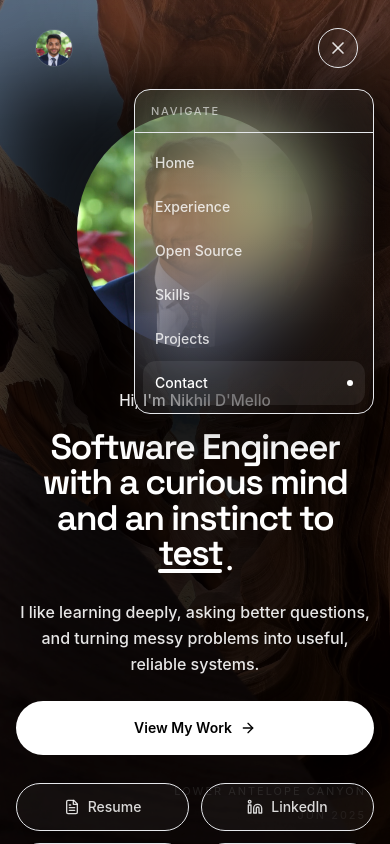
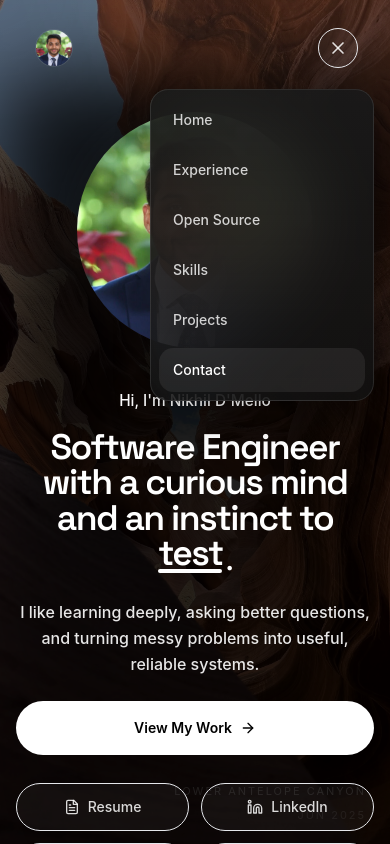
Before and after one commit to nikdmello/website, a Next.js app: page / in a window 390 px wide. Both pictures are taken after a click on the button 338 px from the left and 48 px from the top of the page. Shown: the top 844 px of the page. Built offline with nearby package versions, Linux system fonts and the light colour scheme.

Commit message:
Refine mobile nav dropdown styling

```diff
--- a/components/TopNav.tsx
+++ b/components/TopNav.tsx
@@ -149,14 +149,9 @@ export default function TopNav() {
         </nav>
 
         {mobileMenuOpen ? (
-          <div className="pointer-events-auto absolute right-0 top-full mt-2 w-60 sm:hidden">
-            <div className="overflow-hidden rounded-[1rem] border border-white/8 bg-[linear-gradient(180deg,rgba(255,255,255,0.05),rgba(255,255,255,0.015))] shadow-[0_18px_40px_rgba(0,0,0,0.24)] backdrop-blur-2xl">
-              <div className="border-b border-white/8 px-4 py-3">
-                <p className="text-[11px] font-medium uppercase tracking-[0.16em] text-white/60">
-                  Navigate
-                </p>
-              </div>
-              <div className="flex flex-col p-2">
+          <div className="pointer-events-auto absolute right-0 top-full mt-2 w-56 sm:hidden">
+            <div className="overflow-hidden rounded-[1.15rem] border border-white/10 bg-[linear-gradient(180deg,rgba(26,26,26,0.9),rgba(18,18,18,0.82))] shadow-[0_18px_36px_rgba(0,0,0,0.22)] backdrop-blur-2xl">
+              <div className="flex flex-col gap-1.5 p-2">
               {navigationItems.map((item) => {
                 const isActive = activeSection === item.id
 
@@ -165,12 +160,11 @@ export default function TopNav() {
                     key={item.id}
                     type="button"
                     onClick={() => scrollToSection(item.id)}
-                    className={`flex items-center justify-between rounded-[0.8rem] px-3 py-3 text-left text-sm transition-colors ${
-                      isActive ? 'bg-white/[0.07] text-white' : 'text-white/80 hover:bg-white/[0.04] hover:text-white'
+                    className={`flex items-center justify-between rounded-[0.9rem] px-3.5 py-3 text-left text-sm transition-colors ${
+                      isActive ? 'bg-white/[0.07] text-white' : 'text-white/80 hover:bg-white/[0.045] hover:text-white'
                     }`}
                   >
                     <span>{item.label}</span>
-                    {isActive ? <span className="h-1.5 w-1.5 rounded-full bg-white" aria-hidden="true" /> : null}
                   </button>
                 )
               })}
```
